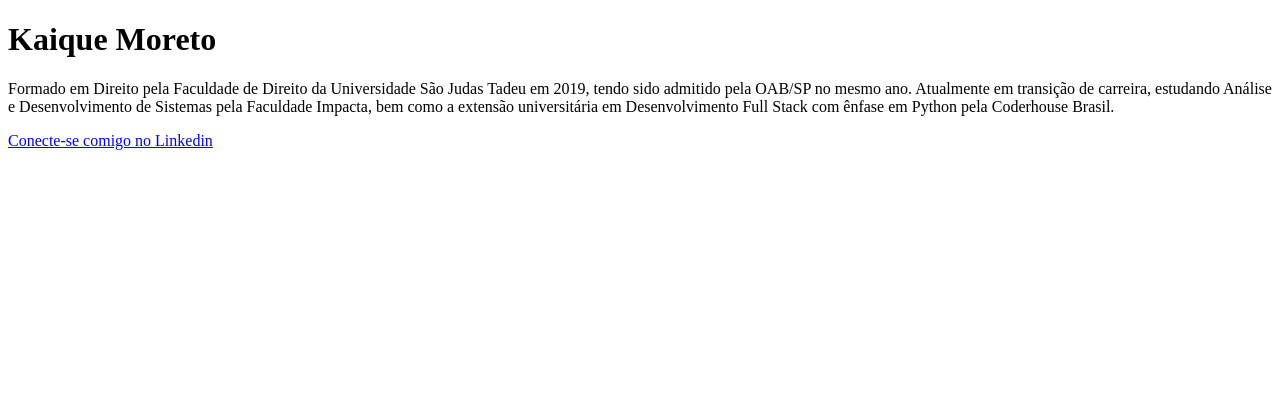
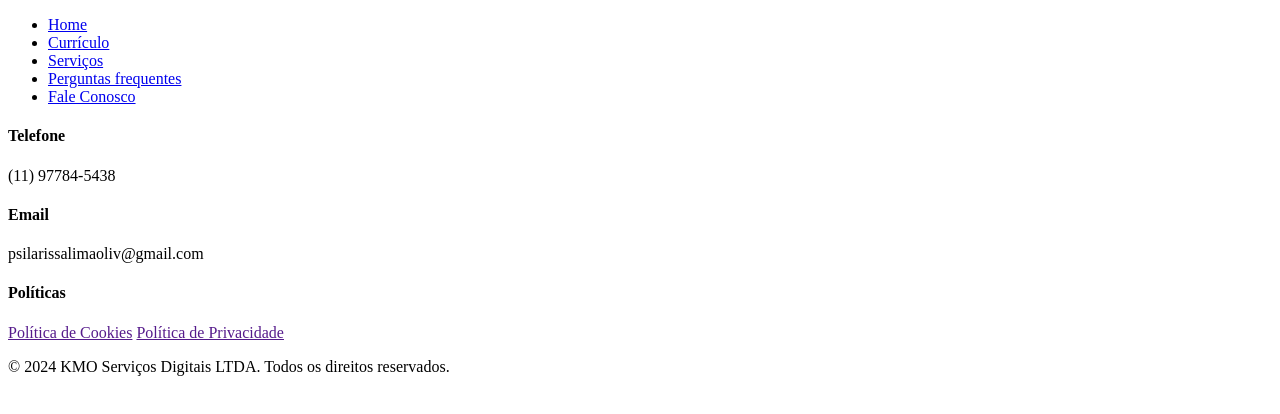
Before and after one commit to kaiquemoreto/projeto-final-coderhouse, a plain HTML site: page index.html in a window 1280 px wide. Drawn offline with Linux system fonts and the light colour scheme.

Commit message:
altera a homepage

```diff
--- a/index.html
+++ b/index.html
@@ -1,13 +1,58 @@
 <!DOCTYPE html>
-<html lang="en">
+<html lang="pt-br">
 <head>
     <meta charset="UTF-8">
     <meta name="viewport" content="width=device-width, initial-scale=1.0">
-    <title>Kaique Moreto</title>
+    <title>Larissa Moreto</title>
 </head>
+
 <body>
-    <h1>Kaique Moreto</h1>
-    <p>Formado em Direito pela Faculdade de Direito da Universidade São Judas Tadeu em 2019, tendo sido admitido pela OAB/SP no mesmo ano. Atualmente em transição de carreira, estudando Análise e Desenvolvimento de Sistemas pela Faculdade Impacta, bem como a extensão universitária em Desenvolvimento Full Stack com ênfase em Python pela Coderhouse Brasil.</p>
-    <a href="https://www.linkedin.com/in/kaiquemoreto/">Conecte-se comigo no Linkedin</a>
+
+    <header>
+
+    </header>
+
+    <nav>
+        <div class="menu">
+            <ul>
+            <li><a href="./index.html">Home</a></li>
+            <li><a href="./curriculo.html">Currículo</a></li>
+            <li><a href="./servicos.html">Serviços</a></li>
+            <li><a href="./faq.html">Perguntas frequentes</a></li>
+            <li><a href="./faleConosco.html">Fale Conosco</a></li>
+            </ul>
+        </div>
+   </nav>
+
+   <main>
+
+        <section>
+
+        </section>
+
+   </main>
+
+   <footer>
+
+        <div>
+            <h4>Telefone</h4>
+            <p>(11) 97784-5438</p>
+        </div>
+
+        <div>
+            <h4>Email</h4>
+            <p>psilarissalimaoliv@gmail.com</p>
+        </div>
+
+        <div>
+            <h4>Políticas</h4>
+            <a href="">Política de Cookies</a>
+            <a href="">Política de Privacidade</a>
+            <p>©  2024 KMO Serviços Digitais LTDA. Todos os direitos reservados.</p>
+        </div>
+
+   </footer>
+
 </body>
+
 </html>
```
Also changed, not shown: Arquivos base/Politica de Cookies.txt (added), Arquivos base/Politica de Privacidade.txt (added).
